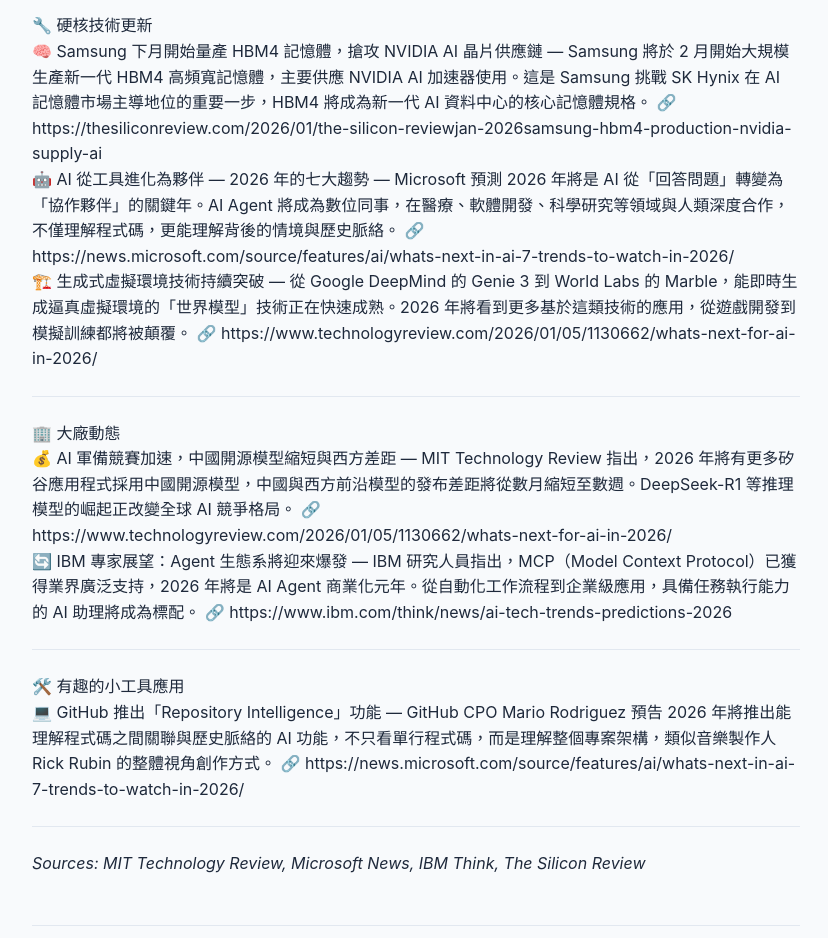
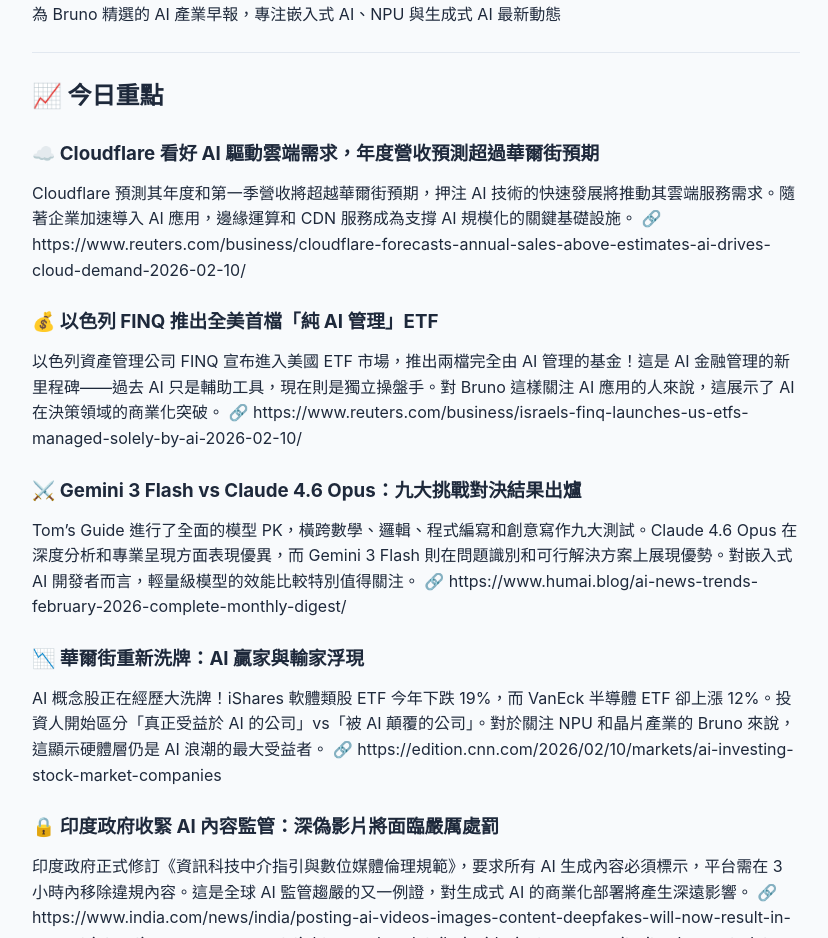
Before and after one commit to BrunoLin-tw/ai-newsletter, a plain HTML site: page docs/reports/2026/02/11.html in a window 1280 px wide. Shown: the part 234-1172 px from the top of the page, without its empty margins (224-1052 px from the left). Drawn offline with Linux system fonts and the light colour scheme.

Commit message:
Update newsletter - 2026-02-11 16:33

```diff
--- a/docs/reports/2026/02/11.html
+++ b/docs/reports/2026/02/11.html
@@ -3,7 +3,7 @@
 <head>
     <meta charset="UTF-8">
     <meta name="viewport" content="width=device-width, initial-scale=1.0">
-    <title></title>
+    <title>🤖 AI Daily Newsletter - 2026年02月11日</title>
     <link rel="stylesheet" href="/ai-newsletter/assets/style.css">
 </head>
 <body>
@@ -15,21 +15,29 @@
             </nav>
         </header>
         <main>
-<p>📰 AI 每日早報 — 2026年2月11日 09:20</p>
+<h1 id="ai-daily-newsletter---2026年02月11日">🤖 AI Daily Newsletter - 2026年02月11日</h1>
+<blockquote>
+<p>為 Bruno 精選的 AI 產業早報，專注嵌入式 AI、NPU 與生成式 AI 最新動態</p>
+</blockquote>
 <hr />
-<p>🔧 硬核技術更新</p>
-<p>🧠 Samsung 下月開始量產 HBM4 記憶體，搶攻 NVIDIA AI 晶片供應鏈 — Samsung 將於 2 月開始大規模生產新一代 HBM4 高頻寬記憶體，主要供應 NVIDIA AI 加速器使用。這是 Samsung 挑戰 SK Hynix 在 AI 記憶體市場主導地位的重要一步，HBM4 將成為新一代 AI 資料中心的核心記憶體規格。 🔗 https://thesiliconreview.com/2026/01/the-silicon-reviewjan-2026samsung-hbm4-production-nvidia-supply-ai</p>
-<p>🤖 AI 從工具進化為夥伴 — 2026 年的七大趨勢 — Microsoft 預測 2026 年將是 AI 從「回答問題」轉變為「協作夥伴」的關鍵年。AI Agent 將成為數位同事，在醫療、軟體開發、科學研究等領域與人類深度合作，不僅理解程式碼，更能理解背後的情境與歷史脈絡。 🔗 https://news.microsoft.com/source/features/ai/whats-next-in-ai-7-trends-to-watch-in-2026/</p>
-<p>🏗️ 生成式虛擬環境技術持續突破 — 從 Google DeepMind 的 Genie 3 到 World Labs 的 Marble，能即時生成逼真虛擬環境的「世界模型」技術正在快速成熟。2026 年將看到更多基於這類技術的應用，從遊戲開發到模擬訓練都將被顛覆。 🔗 https://www.technologyreview.com/2026/01/05/1130662/whats-next-for-ai-in-2026/</p>
+<h2 id="今日重點">📈 今日重點</h2>
+<h3 id="cloudflare-看好-ai-驅動雲端需求年度營收預測超過華爾街預期">☁️ Cloudflare 看好 AI 驅動雲端需求，年度營收預測超過華爾街預期</h3>
+<p>Cloudflare 預測其年度和第一季營收將超越華爾街預期，押注 AI 技術的快速發展將推動其雲端服務需求。隨著企業加速導入 AI 應用，邊緣運算和 CDN 服務成為支撐 AI 規模化的關鍵基礎設施。 🔗 https://www.reuters.com/business/cloudflare-forecasts-annual-sales-above-estimates-ai-drives-cloud-demand-2026-02-10/</p>
+<h3 id="以色列-finq-推出全美首檔純-ai-管理etf">💰 以色列 FINQ 推出全美首檔「純 AI 管理」ETF</h3>
+<p>以色列資產管理公司 FINQ 宣布進入美國 ETF 市場，推出兩檔完全由 AI 管理的基金！這是 AI 金融管理的新里程碑——過去 AI 只是輔助工具，現在則是獨立操盤手。對 Bruno 這樣關注 AI 應用的人來說，這展示了 AI 在決策領域的商業化突破。 🔗 https://www.reuters.com/business/israels-finq-launches-us-etfs-managed-solely-by-ai-2026-02-10/</p>
+<h3 id="gemini-3-flash-vs-claude-4.6-opus九大挑戰對決結果出爐">⚔️ Gemini 3 Flash vs Claude 4.6 Opus：九大挑戰對決結果出爐</h3>
+<p>Tom’s Guide 進行了全面的模型 PK，橫跨數學、邏輯、程式編寫和創意寫作九大測試。Claude 4.6 Opus 在深度分析和專業呈現方面表現優異，而 Gemini 3 Flash 則在問題識別和可行解決方案上展現優勢。對嵌入式 AI 開發者而言，輕量級模型的效能比較特別值得關注。 🔗 https://www.humai.blog/ai-news-trends-february-2026-complete-monthly-digest/</p>
+<h3 id="華爾街重新洗牌ai-贏家與輸家浮現">📉 華爾街重新洗牌：AI 贏家與輸家浮現</h3>
+<p>AI 概念股正在經歷大洗牌！iShares 軟體類股 ETF 今年下跌 19%，而 VanEck 半導體 ETF 卻上漲 12%。投資人開始區分「真正受益於 AI 的公司」vs「被 AI 顛覆的公司」。對於關注 NPU 和晶片產業的 Bruno 來說，這顯示硬體層仍是 AI 浪潮的最大受益者。 🔗 https://edition.cnn.com/2026/02/10/markets/ai-investing-stock-market-companies</p>
+<h3 id="印度政府收緊-ai-內容監管深偽影片將面臨嚴厲處罰">🔒 印度政府收緊 AI 內容監管：深偽影片將面臨嚴厲處罰</h3>
+<p>印度政府正式修訂《資訊科技中介指引與數位媒體倫理規範》，要求所有 AI 生成內容必須標示，平台需在 3 小時內移除違規內容。這是全球 AI 監管趨嚴的又一例證，對生成式 AI 的商業化部署將產生深遠影響。 🔗 https://www.india.com/news/india/posting-ai-videos-images-content-deepfakes-will-now-result-in-very-strict-action-as-government-tightens-rules-details-inside-instagram-meity-it-rules-metadata-social-media-platform-8301352/</p>
+<h3 id="ai-外交政策風險哈佛專家警告系統被駭威脅">🛡️ AI 外交政策風險：哈佛專家警告系統被駭威脅</h3>
+<p>資安權威 Bruce Schneier 在哈佛論壇警告：當 AI 系統被賦予政府決策權力時，「它將被駭客攻擊」。這對 AI 治理和國際關係提出了嚴峻挑戰，也凸顯了 AI 安全研究的重要性。 🔗 https://news.harvard.edu/gazette/story/2026/02/worried-about-how-ai-may-affect-foreign-policy-you-should-be/</p>
 <hr />
-<p>🏢 大廠動態</p>
-<p>💰 AI 軍備競賽加速，中國開源模型縮短與西方差距 — MIT Technology Review 指出，2026 年將有更多矽谷應用程式採用中國開源模型，中國與西方前沿模型的發布差距將從數月縮短至數週。DeepSeek-R1 等推理模型的崛起正改變全球 AI 競爭格局。 🔗 https://www.technologyreview.com/2026/01/05/1130662/whats-next-for-ai-in-2026/</p>
-<p>🔄 IBM 專家展望：Agent 生態系將迎來爆發 — IBM 研究人員指出，MCP（Model Context Protocol）已獲得業界廣泛支持，2026 年將是 AI Agent 商業化元年。從自動化工作流程到企業級應用，具備任務執行能力的 AI 助理將成為標配。 🔗 https://www.ibm.com/think/news/ai-tech-trends-predictions-2026</p>
+<h2 id="產業洞察">💡 產業洞察</h2>
+<p><strong>AI 從「成長模式」轉向「變現模式」</strong>：2026 年 2 月標誌著 AI 產業的關鍵轉折點。OpenAI 宣布在 ChatGPT 內導入廣告，顯示訂閱制之外的營收探索；企業級整合和規模化部署成為焦點。對嵌入式 AI 開發者而言，這意味著輕量級模型和邊緣運算的需求將持續升溫。</p>
 <hr />
-<p>🛠️ 有趣的小工具應用</p>
-<p>💻 GitHub 推出「Repository Intelligence」功能 — GitHub CPO Mario Rodriguez 預告 2026 年將推出能理解程式碼之間關聯與歷史脈絡的 AI 功能，不只看單行程式碼，而是理解整個專案架構，類似音樂製作人 Rick Rubin 的整體視角創作方式。 🔗 https://news.microsoft.com/source/features/ai/whats-next-in-ai-7-trends-to-watch-in-2026/</p>
-<hr />
-<p><em>Sources: MIT Technology Review, Microsoft News, IBM Think, The Silicon Review</em></p>
+<p><em>本早報由 Bobo 🤖 為 Bruno 自動生成 | 2026年02月11日 16:31</em></p>
         </main>
         <footer>
             <p>Generated by OpenClaw Agent | <a href="https://github.com/BrunoLin-tw/ai-newsletter">GitHub Repo</a></p>
```
Also changed, not shown: docs/index.html (+1 -1 lines), 1 other file.
